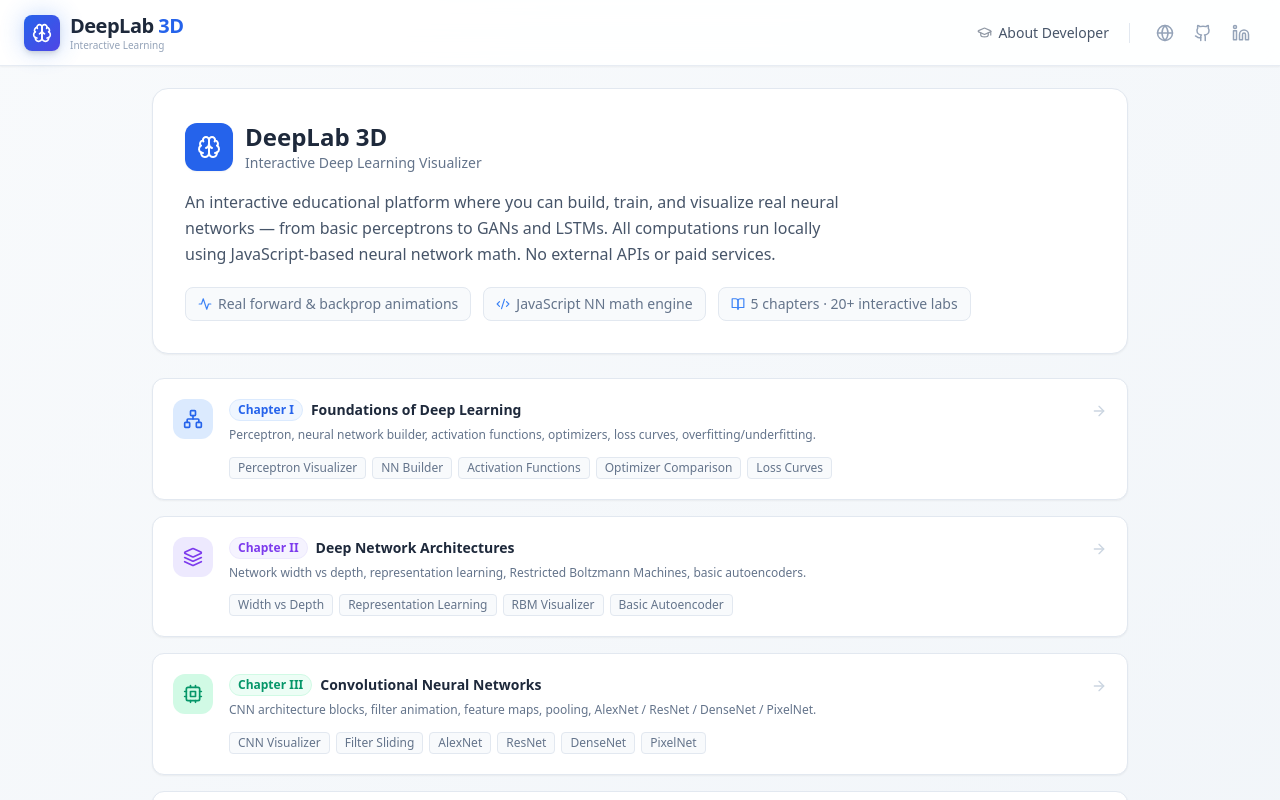
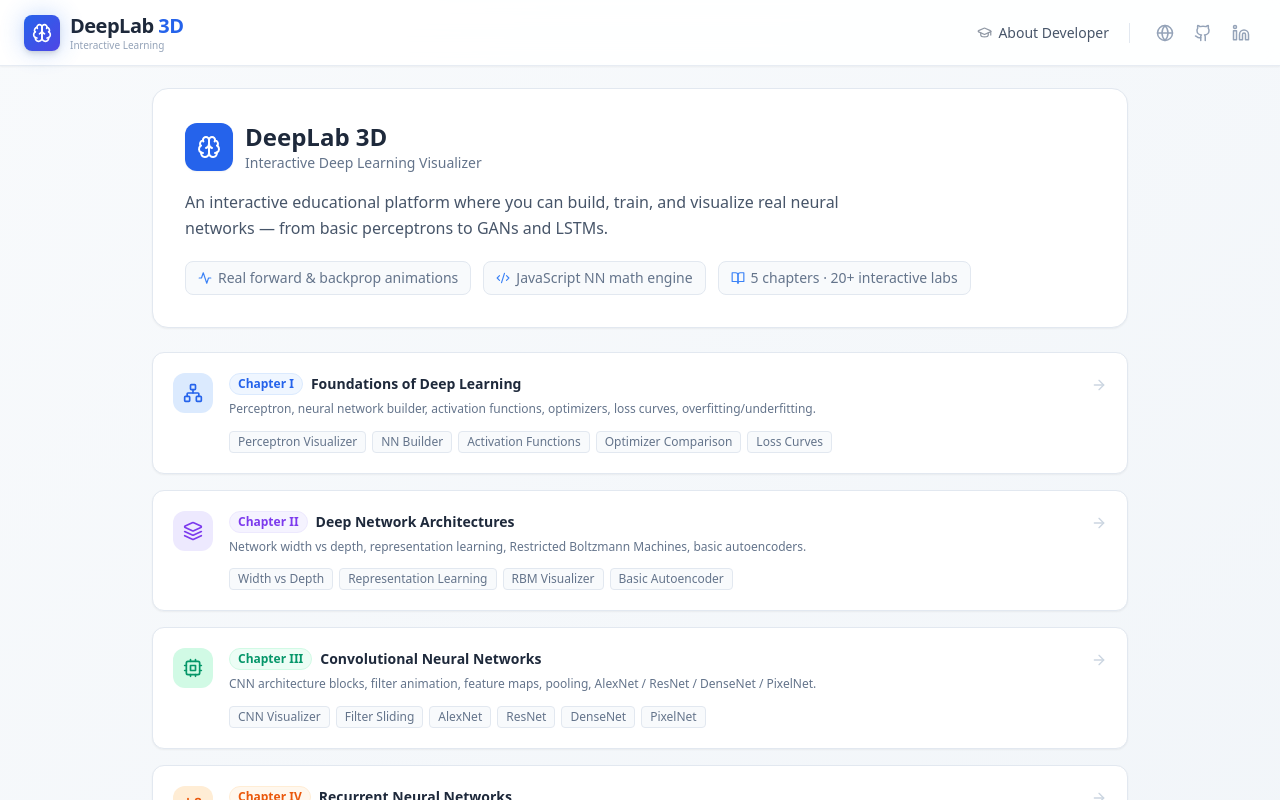
Before and after one commit to NeeleshRanpuriya/Deep-Learning-Virtual-Lab, a React (Vite) app: page / in a window 1280 px wide. Shown: the top 800 px of the page. Built offline with nearby package versions, Linux system fonts and the light colour scheme.

Commit message:
feat: simplify description in Home component for clarity

```diff
--- a/src/pages/Home.tsx
+++ b/src/pages/Home.tsx
@@ -81,8 +81,7 @@ export default function Home() {
         </div>
         <p className="text-slate-600 text-base leading-relaxed max-w-2xl">
           An interactive educational platform where you can build, train, and visualize real neural networks —
-          from basic perceptrons to GANs and LSTMs. All computations run locally using JavaScript-based
-          neural network math. No external APIs or paid services.
+          from basic perceptrons to GANs and LSTMs.
         </p>
         <div className="mt-5 flex flex-wrap gap-3">
           <div className="flex items-center gap-1.5 text-sm text-slate-500 bg-slate-50 rounded-lg px-3 py-1.5 border border-slate-200">
```
